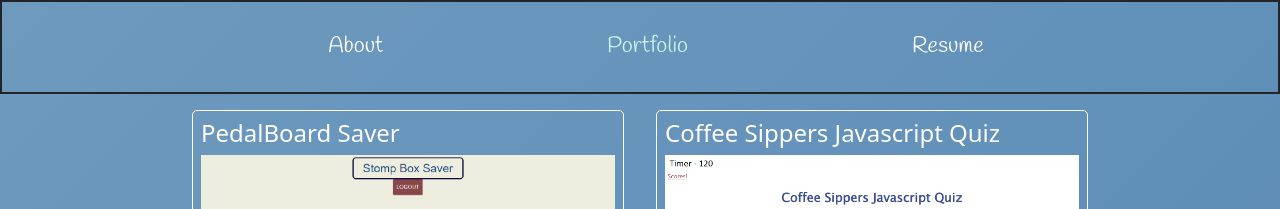
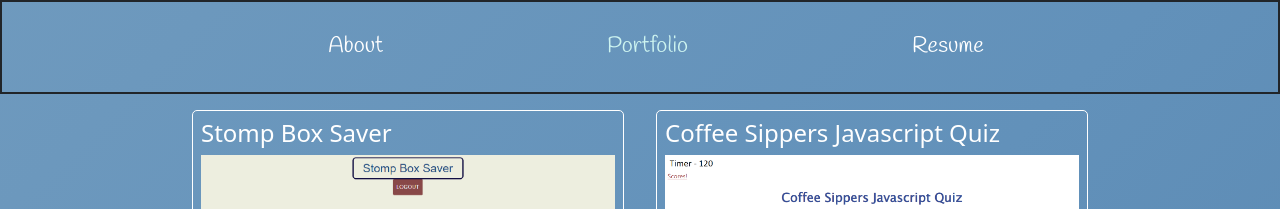
Before and after one commit to joeyblue27/Joeys-Portfolio-React, a React (Create React App) app: page / in a window 1280 px wide. Both pictures are taken after a click on the item "Portfolio". Shown: the top 209 px of the page. Built offline with nearby package versions, Linux system fonts and the light colour scheme.

Commit message:
project rename

```diff
--- a/src/components/Portfolio.js
+++ b/src/components/Portfolio.js
@@ -26,7 +26,7 @@ const styling = {
 const programs = [
   {
     id: '0',
-    name: 'PedalBoard Saver',
+    name: 'Stomp Box Saver',
     picture: Expedal,
     link: 'https://polar-fortress-83075.herokuapp.com/',
     repo: 'https://github.com/joeyblue27/PedalBoard-Saver'
```
